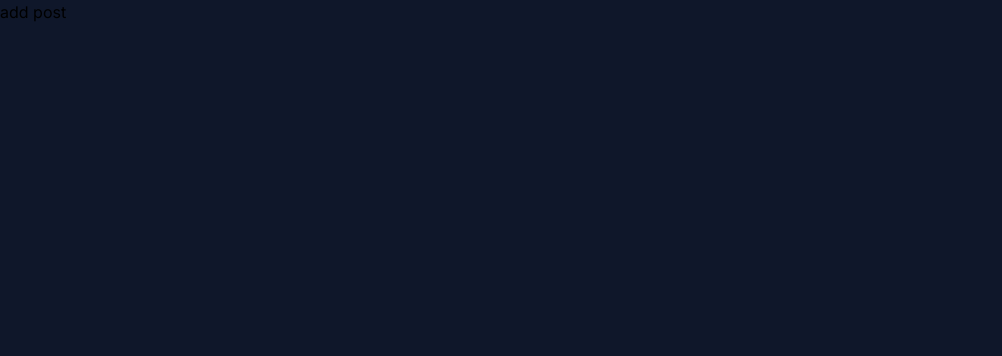
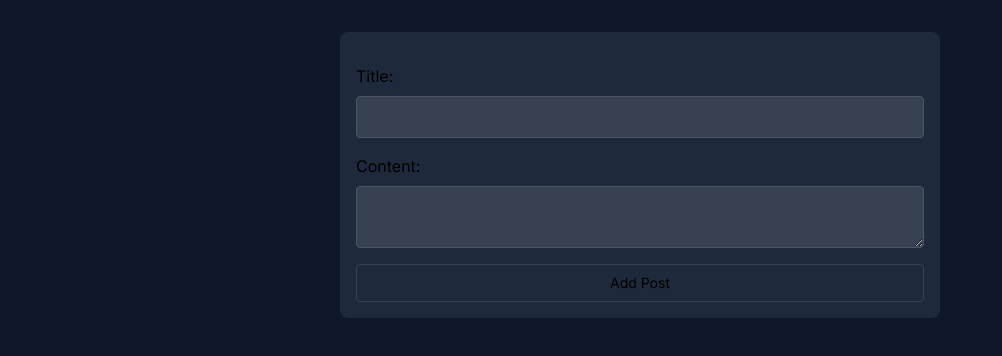
Before and after one commit to scriptwithahmad/prisma_postgressql, a Next.js app: page /add-post in a window 1280 px wide. Shown: the top 356 px of the page, without its empty margins (0-1002 px from the left). Built offline with nearby package versions, Linux system fonts and the light colour scheme.

Commit message:
add post form enabled

```diff
--- a/src/app/add-post/page.jsx
+++ b/src/app/add-post/page.jsx
@@ -1,93 +1,80 @@
-// 'use client'
-// import { useRouter } from 'next/navigation'
-// import React, { useState } from 'react'
+'use client'
+import { useRouter } from 'next/navigation'
+import React, { useState } from 'react'
 
 
-// const Page = () => {
+const Page = () => {
 
-//   const router = useRouter()
-//   const [loading, setLoading] = useState(false)
-//   // State hooks for title and content
-//   const [formData, setFormData] = useState({
-//     title: '',
-//     content: '',
-//   })
+  const router = useRouter()
+  const [loading, setLoading] = useState(false)
+  // State hooks for title and content
+  const [formData, setFormData] = useState({
+    title: '',
+    content: '',
+  })
 
-//   const handleChange = async (e) => {
-//     const { name, value } = e.target;
-//     setFormData({ ...formData, [name]: value });
-//   };
+  const handleChange = async (e) => {
+    const { name, value } = e.target;
+    setFormData({ ...formData, [name]: value });
+  };
 
-//   // Handler for form submission
-//   const handleSubmit = (e) => {
-//     setLoading(true)
-//     e.preventDefault();
-//     try {
-//       fetch('/api/add-post', {
-//         method: 'POST',
-//         headers: {
-//           'Content-Type': 'application/json',
-//         }
-//         , body: JSON.stringify({ formData })
-//       })
+  // Handler for form submission
+  const handleSubmit = (e) => {
+    setLoading(true)
+    e.preventDefault();
+    try {
+      fetch('/api/add-post', {
+        method: 'POST',
+        headers: {
+          'Content-Type': 'application/json',
+        }
+        , body: JSON.stringify({ formData })
+      })
 
-//       setFormData({
-//         title: '',
-//         content: '',
-//       })
-//       router.back()
-//     } catch (error) {
-//       console.log(error)
-//     } finally {
-//       setLoading(false)
-//     }
+      setFormData({
+        title: '',
+        content: '',
+      })
+      router.back()
+    } catch (error) {
+      console.log(error)
+    } finally {
+      setLoading(false)
+    }
 
-//   };
+  };
 
-//   return (
-//     <form onSubmit={handleSubmit} className='mt-8 rounded-lg p-4 bg-slate-800 max-w-[600px] m-auto grid place-items-center gap-4 pt-8'>
-//       <div className='flex flex-col gap-2 w-full'>
-//         <label htmlFor="title">Title:</label>
-//         <input
-//           required
-//           id="title"
-//           type="text"
-//           name='title'
-//           value={formData.title}
-//           onChange={handleChange}
-//           className='border border-gray-600 text-sm outline-none rounded px-3 py-2.5 bg-gray-700 focus:ring-2 focus:ring-blue-500 '
-//         />
-//       </div>
-//       <div className='flex flex-col gap-2 w-full'>
-//         <label htmlFor="content">Content:</label>
-//         <textarea
-//           required
-//           id="content"
-//           name='content'
-//           value={formData.content}
-//           onChange={handleChange}
-//           className='border border-gray-600 text-sm outline-none rounded px-3 py-2.5 bg-gray-700 focus:ring-2 focus:ring-blue-500 '
-//         />
-//       </div>
-//       <button type="submit"
-//         className='w-full border border-gray-700 rounded p-2 text-sm hover:bg-gray-900'
-//       >
-//         {loading ? 'Loading...' : 'Add Post'}
-//       </button>
-//     </form>
-//   )
-// }
-
-// export default Page
-
-
-import React from 'react'
-
-const Page = () => {
   return (
-    <div>
-      add post
-    </div>
+    <form onSubmit={handleSubmit} className='mt-8 rounded-lg p-4 bg-slate-800 max-w-[600px] m-auto grid place-items-center gap-4 pt-8'>
+      <div className='flex flex-col gap-2 w-full'>
+        <label htmlFor="title">Title:</label>
+        <input
+          required
+          id="title"
+          type="text"
+          name='title'
+          value={formData.title}
+          onChange={handleChange}
+          className='border border-gray-600 text-sm outline-none rounded px-3 py-2.5 bg-gray-700 focus:ring-2 focus:ring-blue-500 '
+        />
+      </div>
+      <div className='flex flex-col gap-2 w-full'>
+        <label htmlFor="content">Content:</label>
+        <textarea
+          required
+          id="content"
+          name='content'
+          value={formData.content}
+          onChange={handleChange}
+          className='border border-gray-600 text-sm outline-none rounded px-3 py-2.5 bg-gray-700 focus:ring-2 focus:ring-blue-500 '
+        />
+      </div>
+      <button type="submit"
+        className='w-full border border-gray-700 rounded p-2 text-sm hover:bg-gray-900'
+      >
+        {loading ? 'Loading...' : 'Add Post'}
+      </button>
+    </form>
   )
 }
 
```
